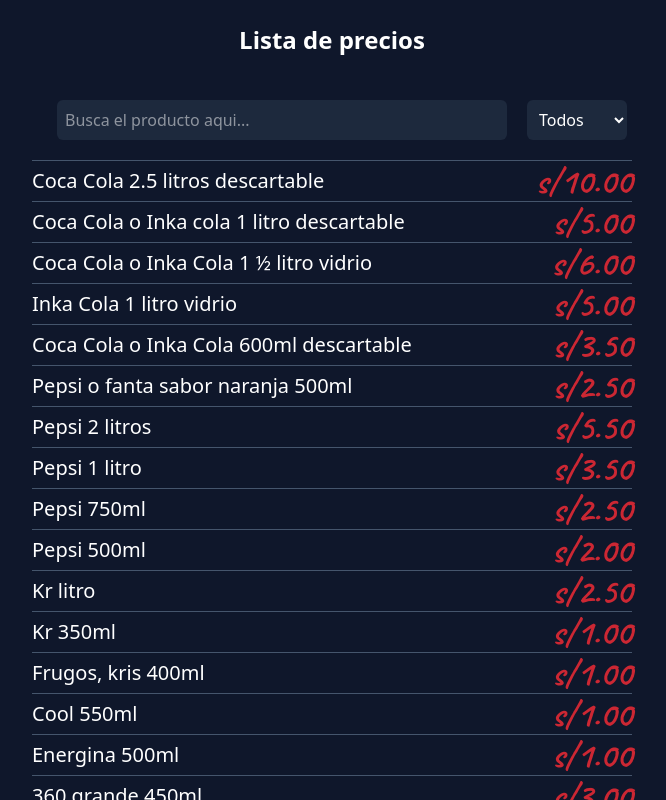
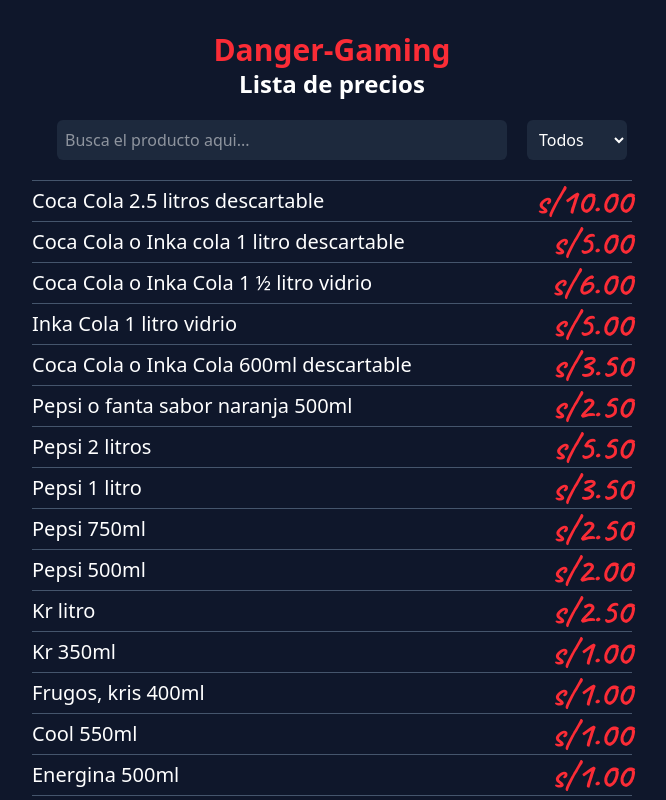
Before and after one commit to MiltonYV-DEV/lista-precios, a React (Vite) app: page / in a window 1280 px wide. Shown: the top 800 px of the page, without its empty margins (308-974 px from the left). Built offline with nearby package versions, Linux system fonts and the light colour scheme.

Commit message:
agregando nombre del lan y animacion

```diff
--- a/index.html
+++ b/index.html
@@ -9,7 +9,7 @@
       href="https://fonts.googleapis.com/css2?family=Caveat:wght@400..700&display=swap"
       rel="stylesheet"
     />
-    <title>Lista de precios</title>
+    <title>Danger-Gaming</title>
   </head>
   <body class="bg-slate-900 text-white">
     <div id="root"></div>
--- a/src/App.jsx
+++ b/src/App.jsx
@@ -20,7 +20,10 @@ function App() {
 
   return (
     <>
-      <h1 className="text-2xl text-center m-6 font-bold">Lista de precios</h1>
+      <h1 className="text-3xl text-center mt-8 font-bold text-red-500">
+        Danger-Gaming
+      </h1>
+      <h1 className="text-2xl text-center font-semibold">Lista de precios</h1>
       <div className="flex justify-center items-center">
         <input
           type="text"
@@ -41,12 +44,12 @@ function App() {
       <div className="max-w-[600px] mx-auto">
         {filterByCategory.map((producto, index) => (
           <div
-            className="flex justify-between items-center text-xl border-t-1 border-slate-600"
+            className="flex group justify-between items-center text-xl border-t-1 border-slate-600"
             key={index}
           >
             <div>{producto.nombre}</div>
             <div
-              className="text-red-500/80 font-bold text-4xl"
+              className="group-hover:scale-125 transition-all text-red-500 font-bold text-4xl"
               style={{ fontFamily: "Caveat" }}
             >
               s/{producto.precio.toFixed(2)}
```
